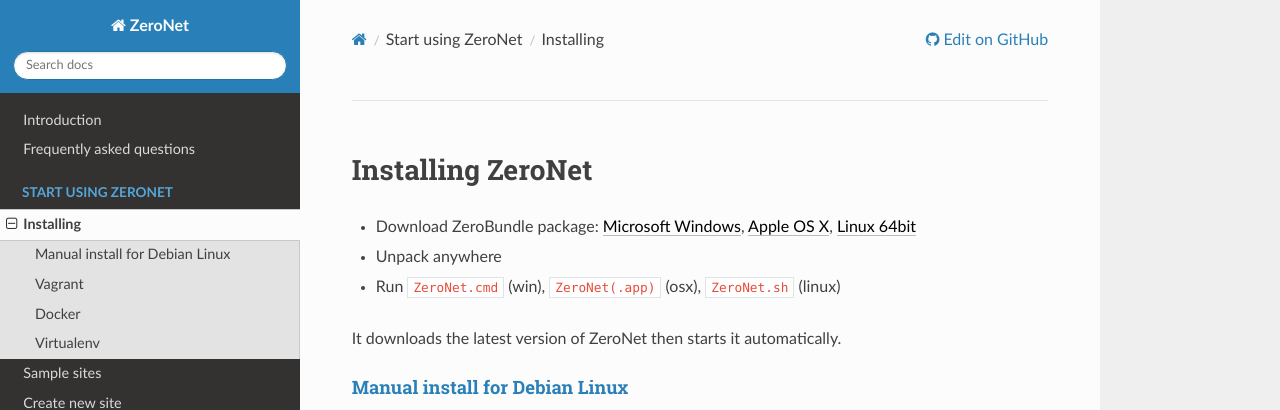
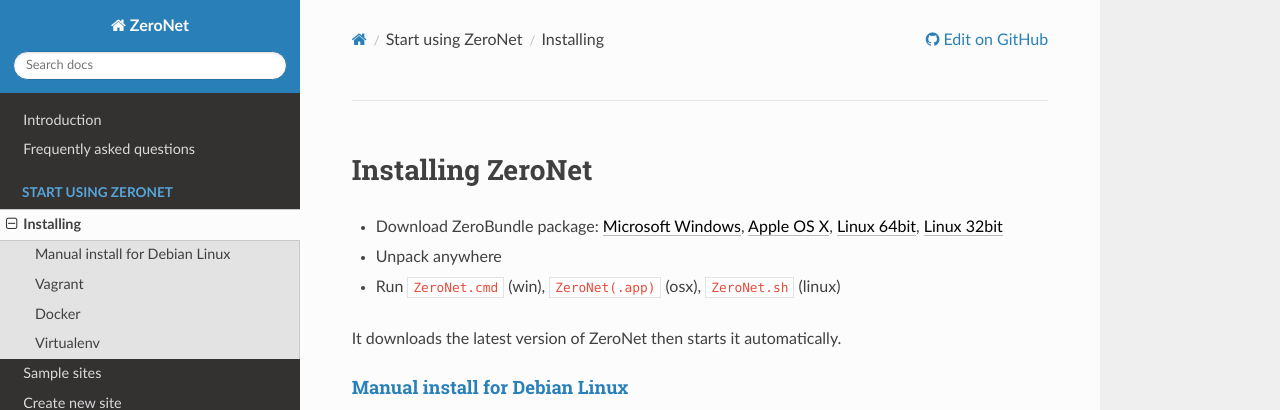
Before and after one commit to HelloZeroNet/Documentation, an MkDocs documentation site: the page built from docs/using_zeronet/installing.md, in a window 1280 px wide and 900 px high. Shown: the top 410 px of the window. Built offline with MkDocs 1.6.1, drawn with Linux system fonts in a browser that asks for light colours; nearby versions of some CDN libraries; comment, search, counter and statistics services are not loaded; old or Windows-style settings are respelled for this version of MkDocs.

Commit message:
32bit linux download

```diff
--- a/docs/using_zeronet/installing.md
+++ b/docs/using_zeronet/installing.md
@@ -1,6 +1,6 @@
 # Installing ZeroNet
 
-* Download ZeroBundle package: [Microsoft Windows](https://github.com/HelloZeroNet/ZeroBundle/releases/download/0.1.1/ZeroBundle-v0.1.1.zip), [Apple OS X](https://github.com/HelloZeroNet/ZeroBundle/releases/download/0.1.1/ZeroBundle-mac-v0.1.1.zip), [Linux 64bit](https://github.com/HelloZeroNet/ZeroBundle/releases/download/0.1.1/ZeroBundle-linux64-v0.1.1.tar.gz)
+* Download ZeroBundle package: [Microsoft Windows](https://github.com/HelloZeroNet/ZeroBundle/releases/download/0.1.1/ZeroBundle-v0.1.1.zip), [Apple OS X](https://github.com/HelloZeroNet/ZeroBundle/releases/download/0.1.1/ZeroBundle-mac-v0.1.1.zip), [Linux 64bit](https://github.com/HelloZeroNet/ZeroBundle/releases/download/0.1.1/ZeroBundle-linux64-v0.1.1.tar.gz), [Linux 32bit](https://github.com/HelloZeroNet/ZeroBundle/releases/download/0.1.1/ZeroBundle-linux32-v0.1.1.tar.gz)
 * Unpack anywhere
 * Run `ZeroNet.cmd` (win), `ZeroNet(.app)` (osx), `ZeroNet.sh` (linux)
 
```
